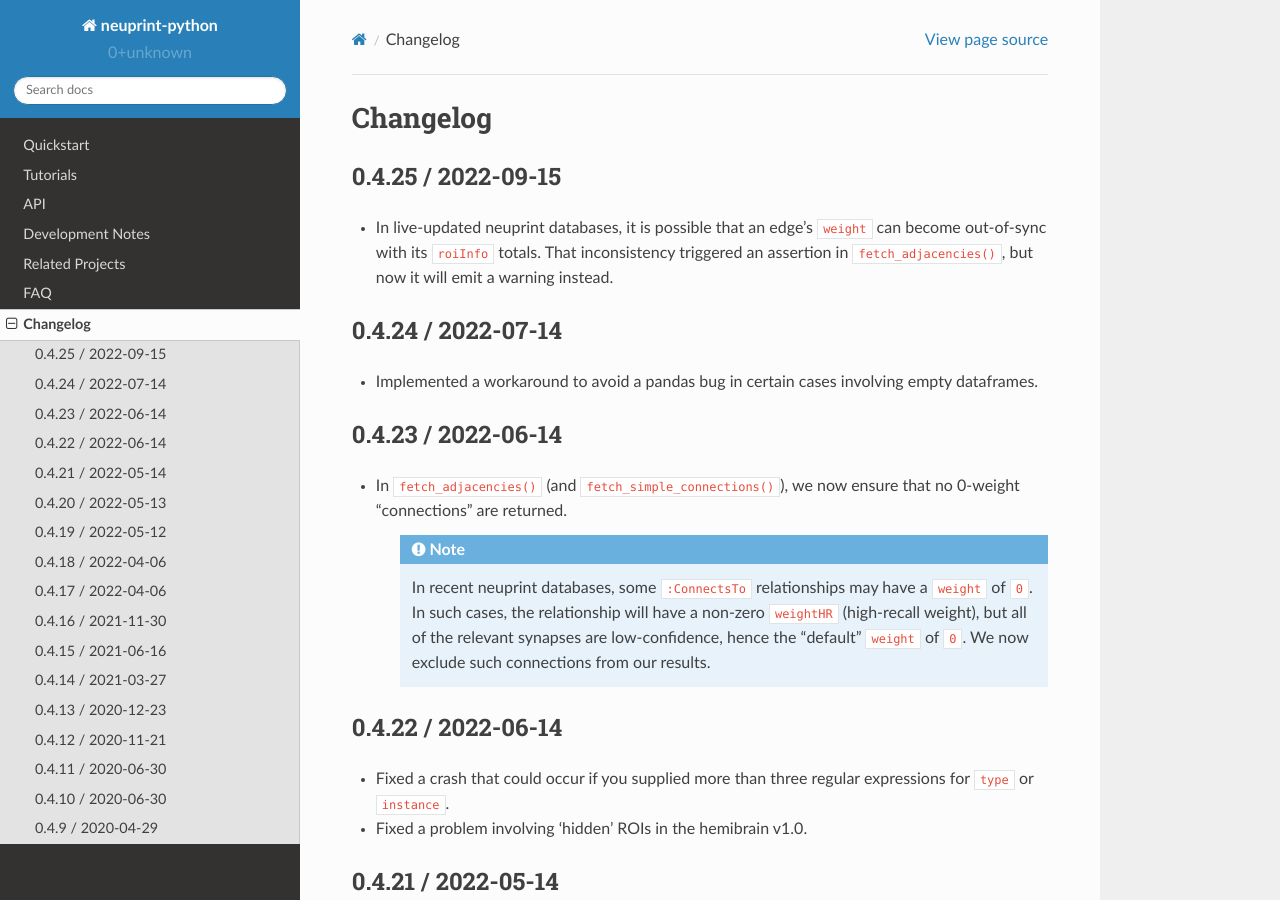
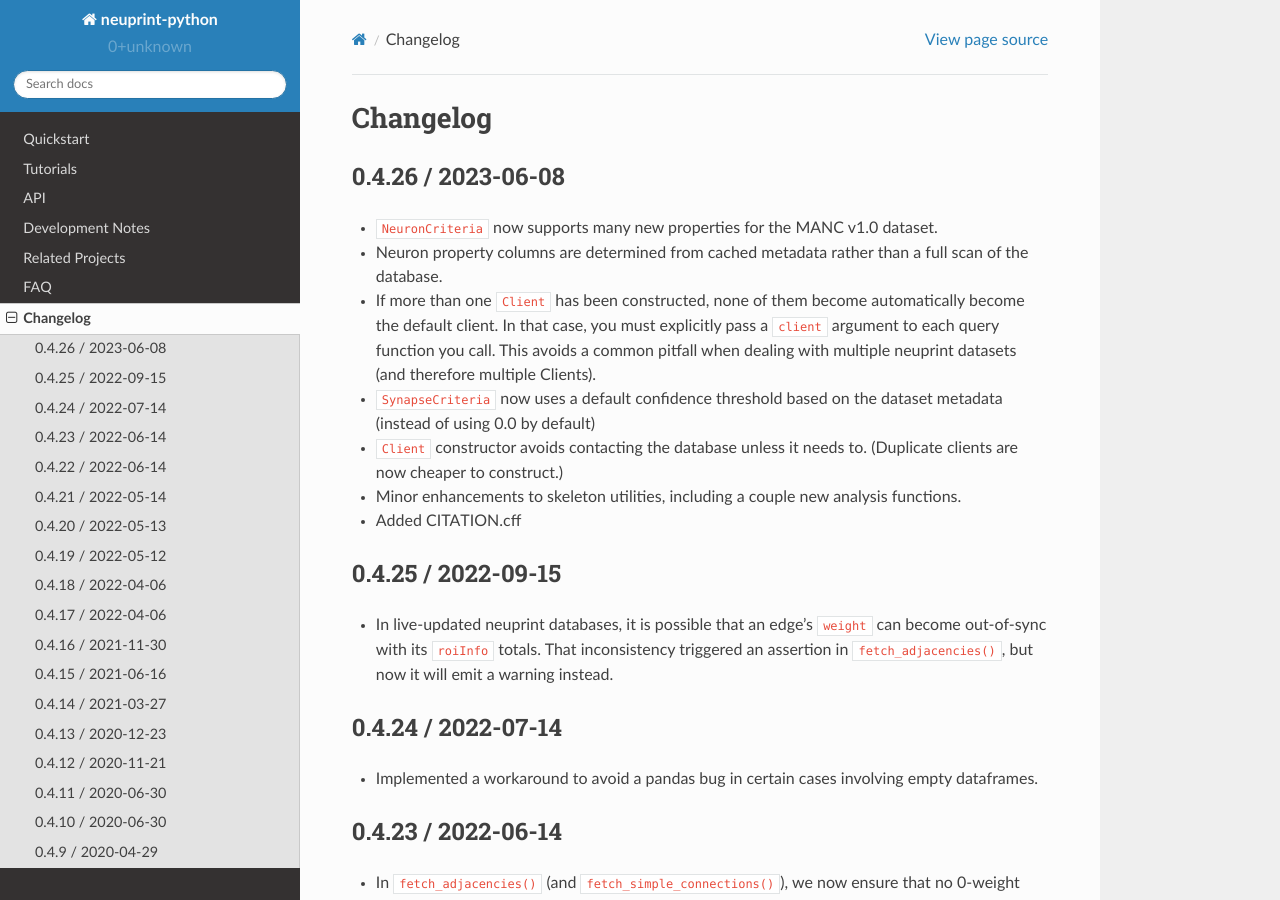
Before and after one commit to connectome-neuprint/neuprint-python, a Sphinx documentation site: the page built from docs/source/changelog.rst, in a window 1280 px wide and 900 px high. Built offline with Sphinx 7.4.7 and the Read the Docs theme 2.0.0, drawn with Linux system fonts in a browser that asks for light colours; pages that are not in the unit, such as notebooks, are missing from menus.

Commit message:
Update changelog for 0.4.26

```diff
--- a/docs/source/changelog.rst
+++ b/docs/source/changelog.rst
@@ -1,5 +1,17 @@
 Changelog
 =========
+
+0.4.26 / 2023-06-08
+-------------------
+- ``NeuronCriteria`` now supports many new properties for the MANC v1.0 dataset.
+- Neuron property columns are determined from cached metadata rather than a full scan of the database.
+- If more than one ``Client`` has been constructed, none of them become automatically become the default client.
+  In that case, you must explicitly pass a ``client`` argument to each query function you call. This avoids a
+  common pitfall when dealing with multiple neuprint datasets (and therefore multiple Clients).
+- ``SynapseCriteria`` now uses a default confidence threshold based on the dataset metadata (instead of using 0.0 by default)
+- ``Client`` constructor avoids contacting the database unless it needs to. (Duplicate clients are now cheaper to construct.)
+- Minor enhancements to skeleton utilities, including a couple new analysis functions.
+- Added CITATION.cff
 
 0.4.25 / 2022-09-15
 -------------------
```
